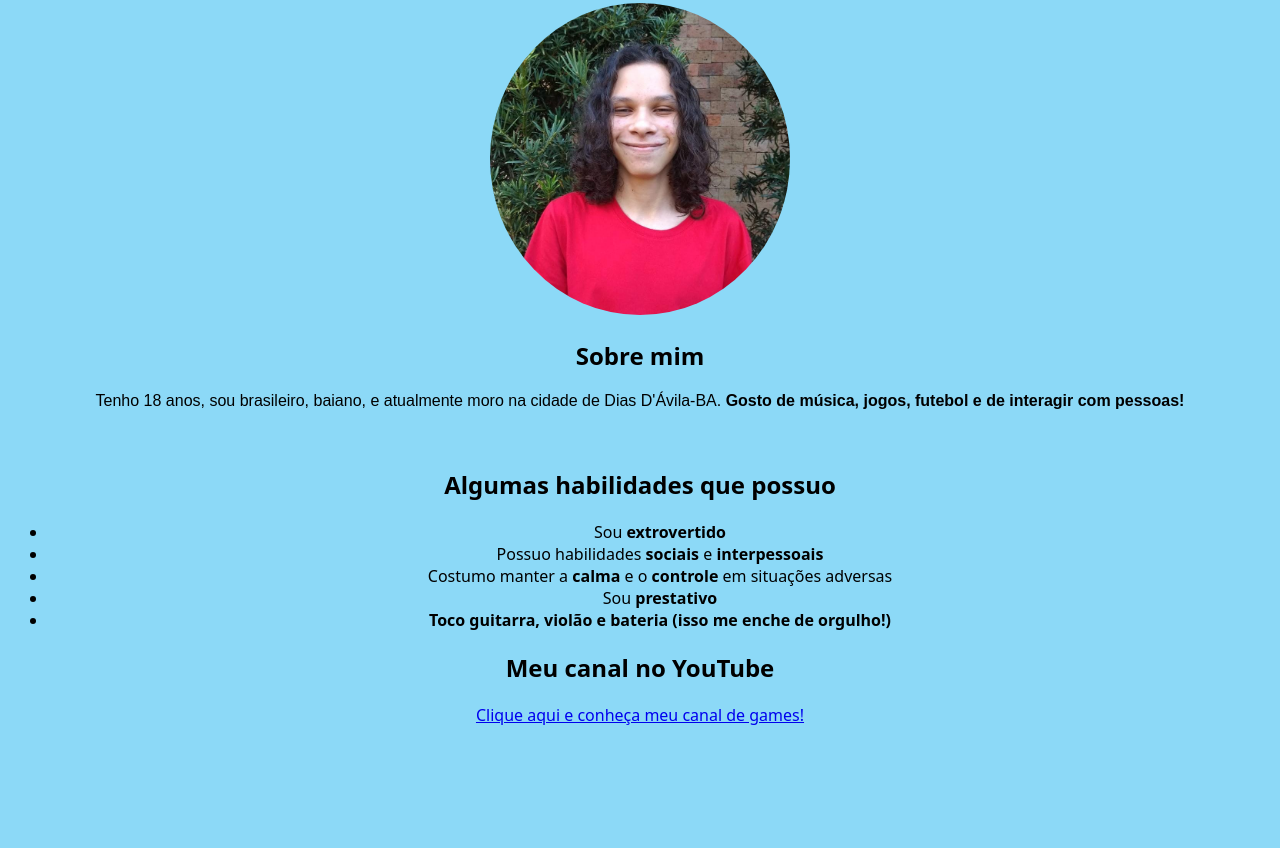
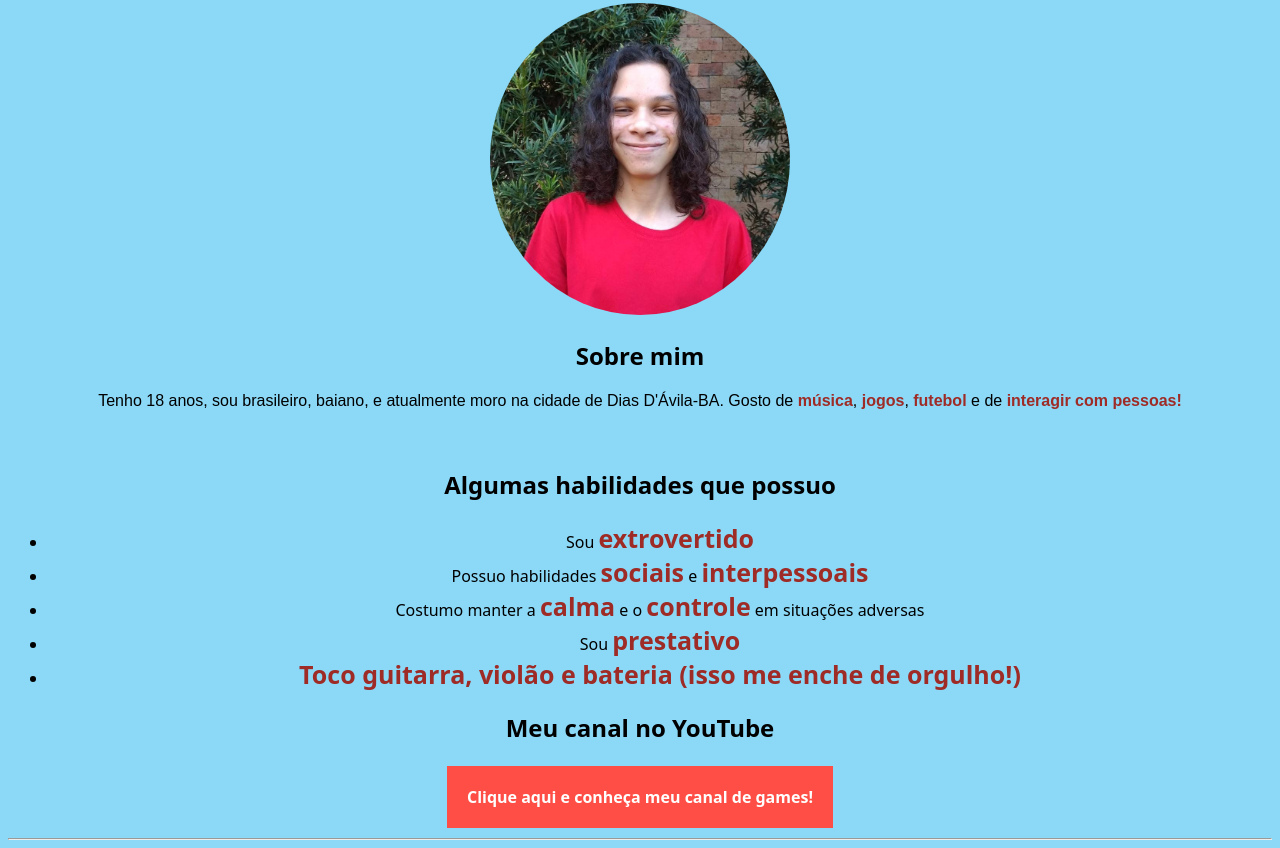
Before and after one commit to gustavotatu/gustavotatu.github.io, a plain HTML site: page index.html in a window 1280 px wide. Shown: the part 297-1145 px from the top of the page. Before the commit the page ends 1039 px from the top, so only its background shows below. Drawn offline with Linux system fonts and the light colour scheme.

Commit message:
Estilizei ~o portfólio usando CSS

```diff
--- a/index.html
+++ b/index.html
@@ -24,6 +24,25 @@
         font-family: Nunito-Sans, sans-serif;
       }
 
+      strong {
+        color: #9e2b25;
+      }
+
+      .elements-list {
+        font-size: 25px;
+      }
+
+      #link-canal {
+        background-color: #ff4e45;
+        color: white;
+        padding: 20px;
+        text-decoration: none;
+        font-weight: 600;
+      }
+
+      hr {
+        color: black;
+      }
     </style>
   </head>
   <body>
@@ -38,18 +57,21 @@
   <h2  id="gus">Gustavo Pereira da Silva</h2>
   <img id="gus-picture" src="./gustavocamisavermelha2.jpeg" alt="Esse sou eu!" width="300px">
   <h2  id="sobre">Sobre mim</h2>
-  <p>Tenho 18 anos, sou brasileiro, baiano, e atualmente moro na cidade de Dias D'Ávila-BA.<strong> Gosto de música, jogos, futebol e de interagir com pessoas!</strong></p>
+  <p>Tenho 18 anos, sou brasileiro, baiano, e atualmente moro na cidade de Dias D'Ávila-BA. Gosto de <strong>música</strong>, <strong>jogos</strong>, <strong>futebol</strong> e de <strong>interagir com pessoas!</strong></p>
   <br>
   <h2  id="hab">Algumas habilidades que possuo</h2>
   <ul>
-    <li>Sou <strong>extrovertido</strong></li>
-    <li>Possuo habilidades <strong>sociais</strong> e <strong>interpessoais</strong></li>
-    <li>Costumo manter a <strong>calma</strong> e o <strong>controle</strong> em situações adversas</li>
-    <li>Sou <strong>prestativo</strong></li>
-    <li><strong>Toco guitarra, violão e bateria (isso me enche de orgulho!)</strong></li>
+    <li>Sou <strong class="elements-list">extrovertido</strong></li>
+    <li>Possuo habilidades <strong class="elements-list">sociais</strong> e <strong class="elements-list">interpessoais</strong></li>
+    <li>Costumo manter a <strong class="elements-list">calma</strong> e o <strong class="elements-list">controle</strong> em situações adversas</li>
+    <li>Sou <strong class="elements-list">prestativo</strong></li>
+    <li><strong class="elements-list">Toco guitarra, violão e bateria (isso me enche de orgulho!)</strong></li>
   </ul>
   <h2  id="yt">Meu canal no YouTube</h2>
-  <a href="https://www.youtube.com/channel/UCy13TVqS3p0OcNm9x7MdxmA" target="_blank">Clique aqui e conheça meu canal de games!</a>
-  <p></p>
+  <br>
+  <a id="link-canal" href="https://www.youtube.com/channel/UCy13TVqS3p0OcNm9x7MdxmA" target="_blank">Clique aqui e conheça meu canal de games!</a>
+  <br>
+  <br>
+  <hr>
   </body>
 </html>
```
